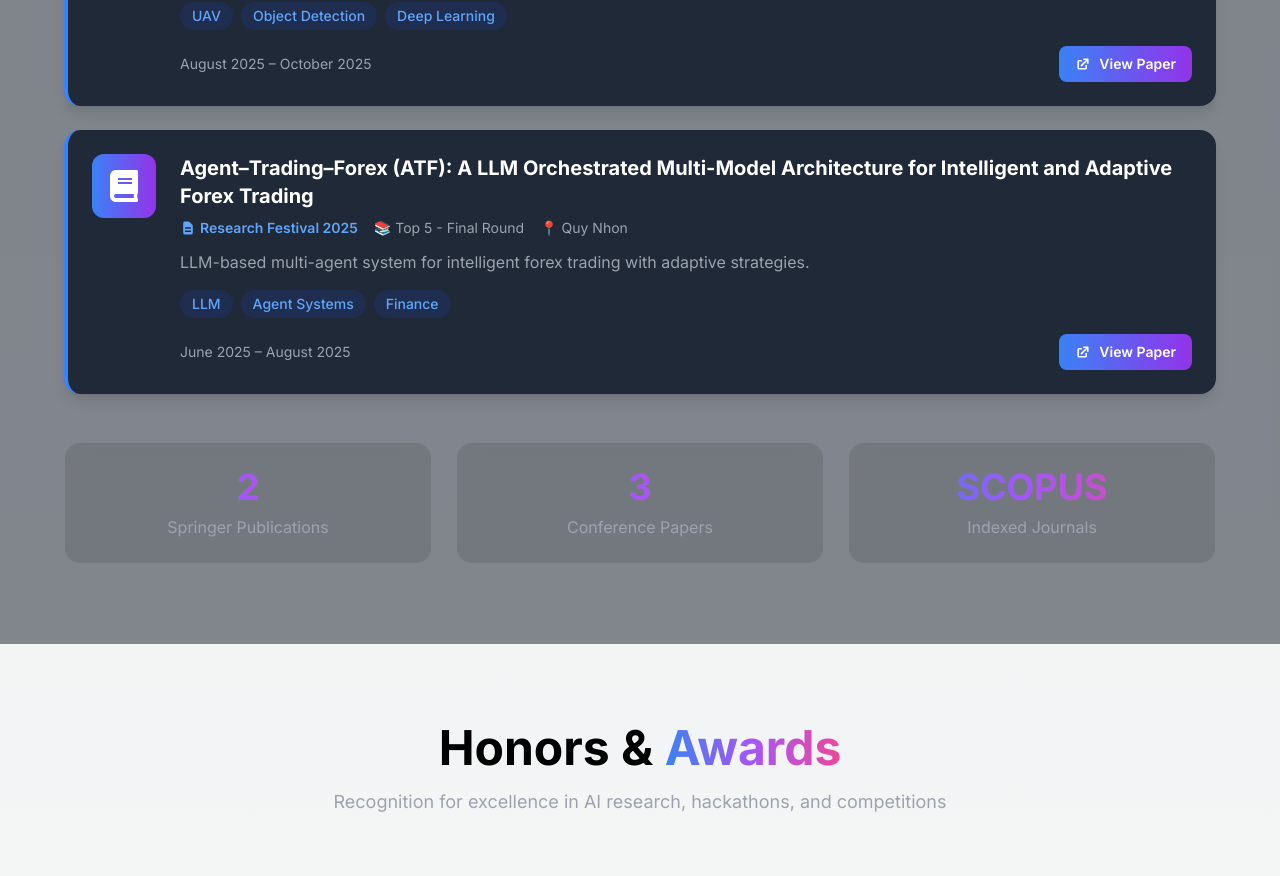
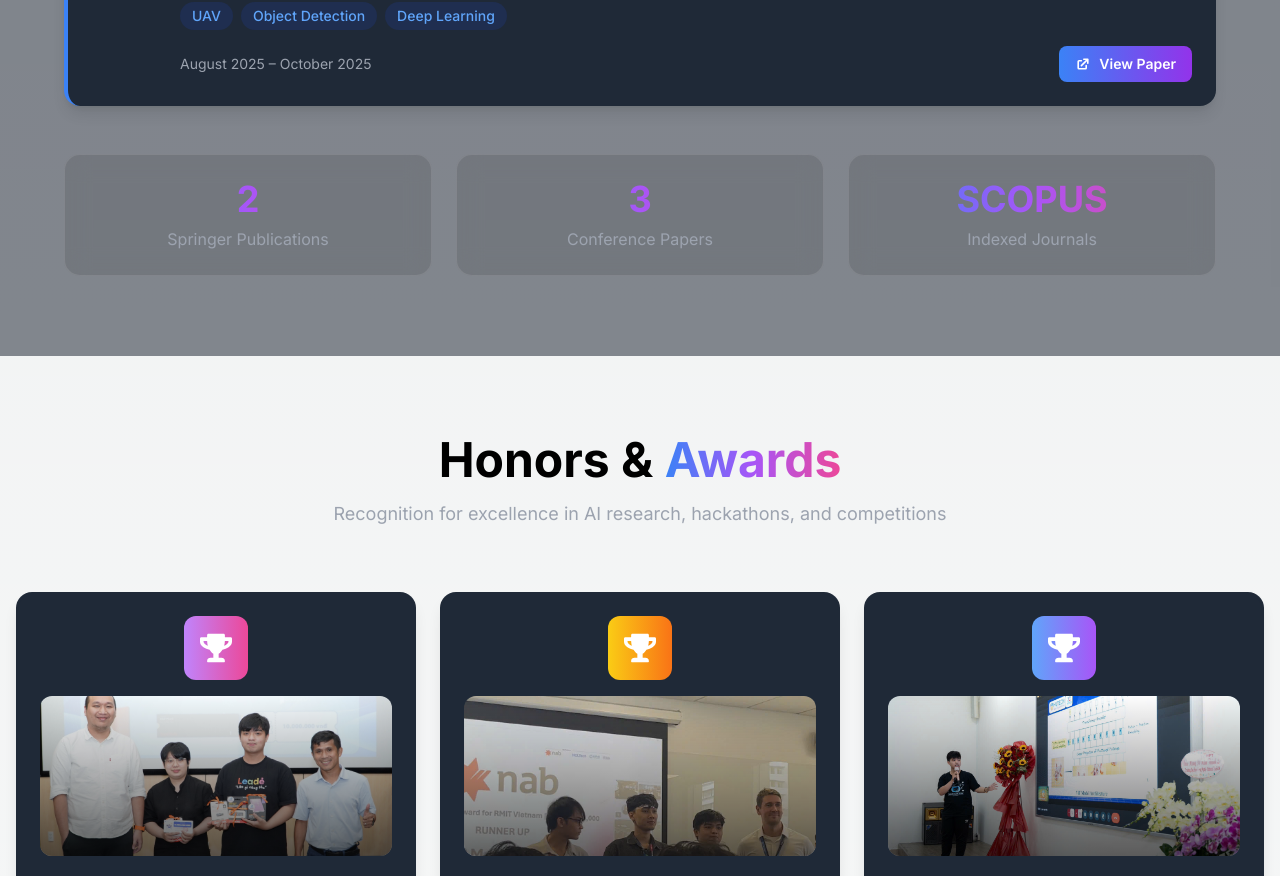
Before and after one commit to highptest1-36/myself_web, a Next.js app: page / in a window 1280 px wide. Shown: the part 7080-7956 px from the top of the page. Built offline with nearby package versions, Linux system fonts and the light colour scheme.

Commit message:
Remove ATF paper from Publications - it was a competition not a publication

```diff
--- a/components/Publications.tsx
+++ b/components/Publications.tsx
@@ -32,17 +32,6 @@ const Publications = () => {
       tags: ["UAV", "Object Detection", "Deep Learning"],
       link: "#",
       icon: FaUniversity,
-    },
-    {
-      title: "Agent–Trading–Forex (ATF): A LLM Orchestrated Multi-Model Architecture for Intelligent and Adaptive Forex Trading",
-      conference: "Research Festival 2025",
-      publisher: "Top 5 - Final Round",
-      location: "Quy Nhon",
-      date: "June 2025 – August 2025",
-      description: "LLM-based multi-agent system for intelligent forex trading with adaptive strategies.",
-      tags: ["LLM", "Agent Systems", "Finance"],
-      link: "#",
-      icon: FaBook,
     },
   ];
 
```
